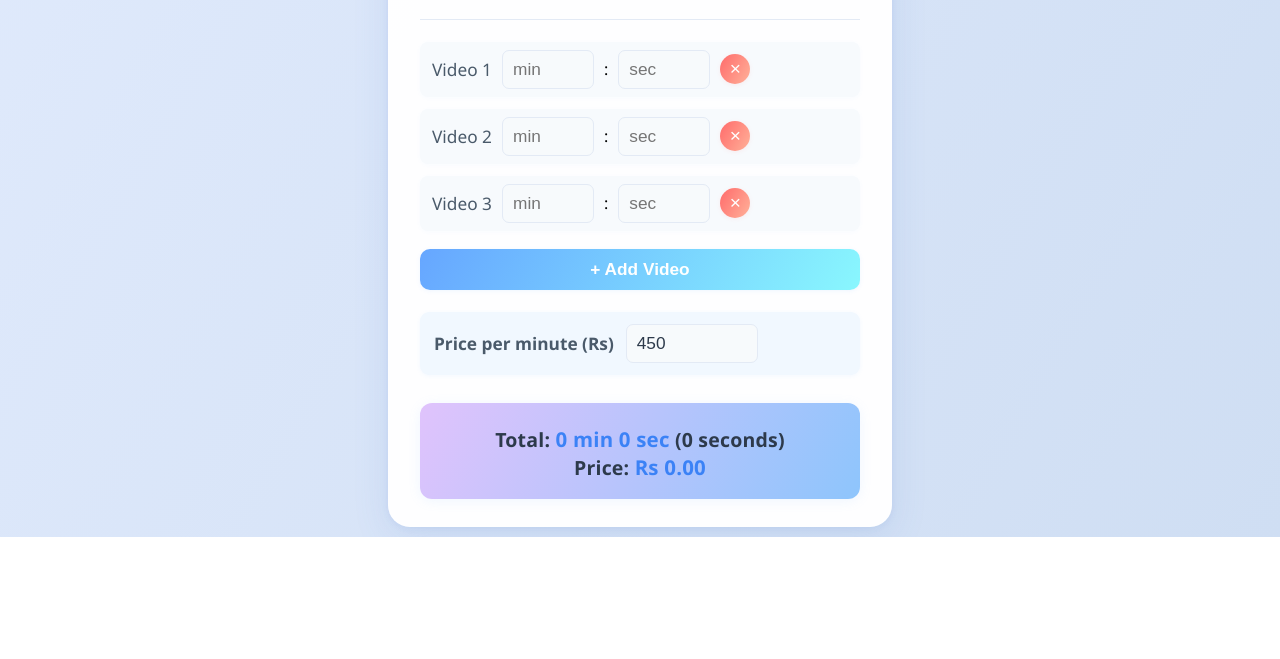
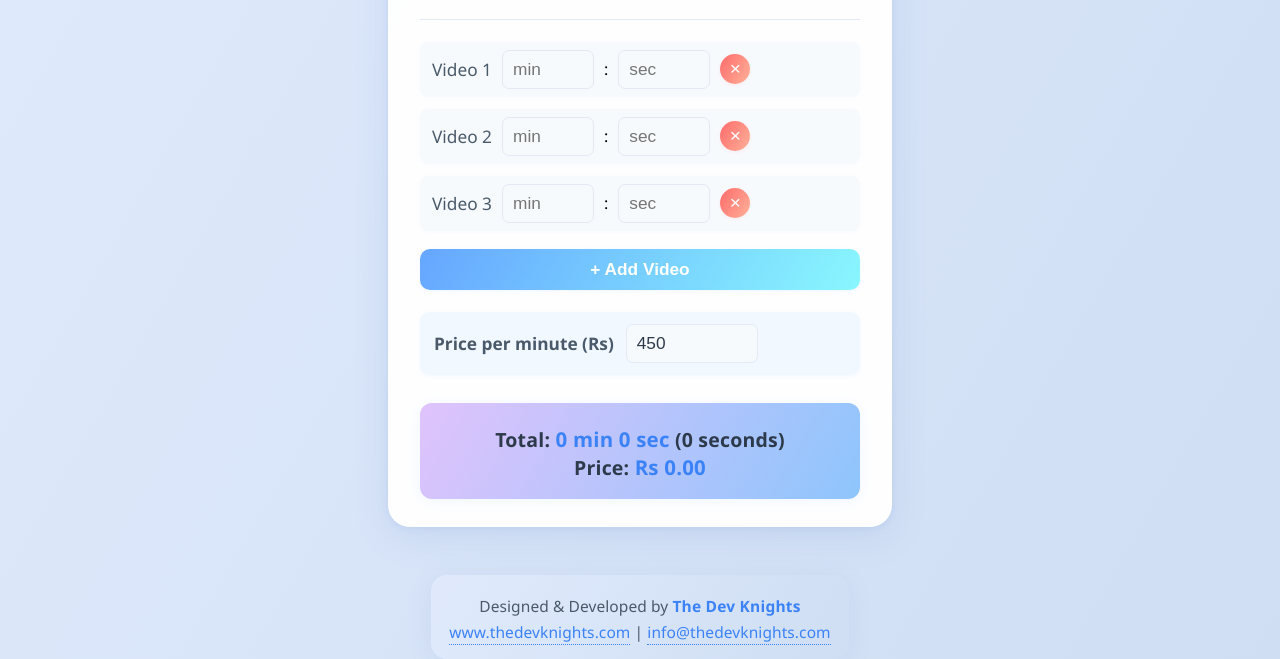
Before and after one commit to salman5876/Video-Duration-Calculator, a plain HTML site: page index.html in a window 1280 px wide. Shown: the part 263-922 px from the top of the page. Before the commit the page ends 800 px from the top, so only its background shows below. Drawn offline with Linux system fonts and the light colour scheme.

Commit message:
index.html

```diff
--- a/index.html
+++ b/index.html
@@ -370,6 +370,72 @@
         right: 4px;
       }
     }
+    .custom-footer {
+      max-width: 440px;
+      margin: 48px auto 0 auto;
+      background: var(--footer-bg, linear-gradient(120deg, #e0eafc 0%, #cfdef3 100%));
+      color: var(--footer-text, #4a5a6a);
+      text-align: center;
+      padding: 18px 18px 14px 18px;
+      font-size: 0.97rem;
+      letter-spacing: 0.08px;
+      border-radius: 16px;
+      box-shadow: 0 4px 24px rgba(80,120,200,0.10);
+      border: none;
+      transition: background 0.4s, color 0.4s, box-shadow 0.4s;
+      animation: fadeInFooter 0.8s;
+    }
+    .custom-footer .footer-content {
+      max-width: 600px;
+      margin: 0 auto;
+      line-height: 1.7;
+      font-family: inherit;
+    }
+    .custom-footer a {
+      color: var(--footer-link, #3b82f6);
+      text-decoration: none;
+      font-weight: 500;
+      border-bottom: 1.5px dotted var(--footer-link, #3b82f6);
+      padding-bottom: 1px;
+      transition: color 0.2s, border-bottom 0.2s;
+      word-break: break-all;
+    }
+    .custom-footer a:hover {
+      color: var(--primary);
+      border-bottom: 1.5px solid var(--primary);
+    }
+    .custom-footer strong {
+      color: var(--primary);
+      font-weight: 700;
+      letter-spacing: 0.2px;
+    }
+    body.dark .custom-footer {
+      --footer-bg: linear-gradient(120deg, #232526 0%, #414345 100%);
+      --footer-text: #b0b8c7;
+      --footer-link: #60a5fa;
+      box-shadow: 0 4px 24px rgba(60,120,255,0.13);
+    }
+    body:not(.dark) .custom-footer {
+      --footer-bg: linear-gradient(120deg, #e0eafc 0%, #cfdef3 100%);
+      --footer-text: #4a5a6a;
+      --footer-link: #3b82f6;
+    }
+    @keyframes fadeInFooter {
+      from { opacity: 0; transform: translateY(30px); }
+      to { opacity: 1; transform: none; }
+    }
+    @media (max-width: 500px) {
+      .custom-footer {
+        font-size: 0.90rem;
+        padding: 12px 2vw 10px 2vw;
+        margin-top: 28px;
+        border-radius: 10px;
+        max-width: 99vw;
+      }
+      .custom-footer .footer-content {
+        max-width: 98vw;
+      }
+    }
   </style>
 </head>
 <body>
@@ -398,6 +464,15 @@
       Price: Rs 0
     </div>
   </div>
+
+    <footer class="custom-footer">
+      <div class="footer-content">
+        Designed &amp; Developed by <strong>The Dev Knights</strong> <br>
+        <a href="https://www.thedevknights.com" target="_blank">www.thedevknights.com</a> |
+        <a href="mailto:info@thedevknights.com">info@thedevknights.com</a>
+      </div>
+    </footer>
+
   <script>
     const inputsDiv = document.getElementById('inputs');
     const resultDiv = document.getElementById('result');
```
